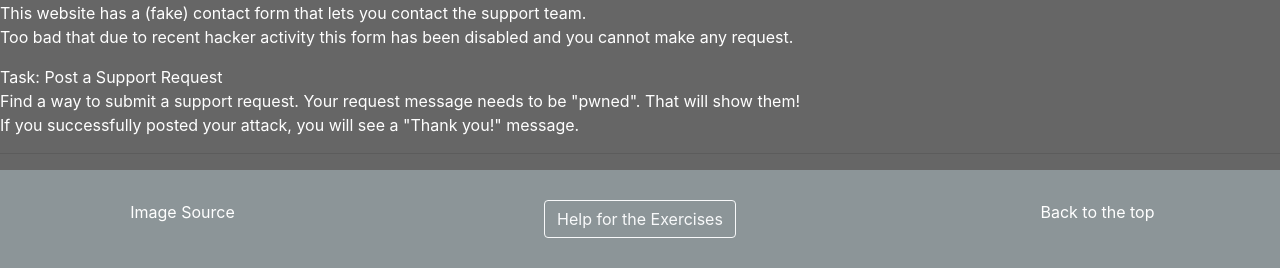
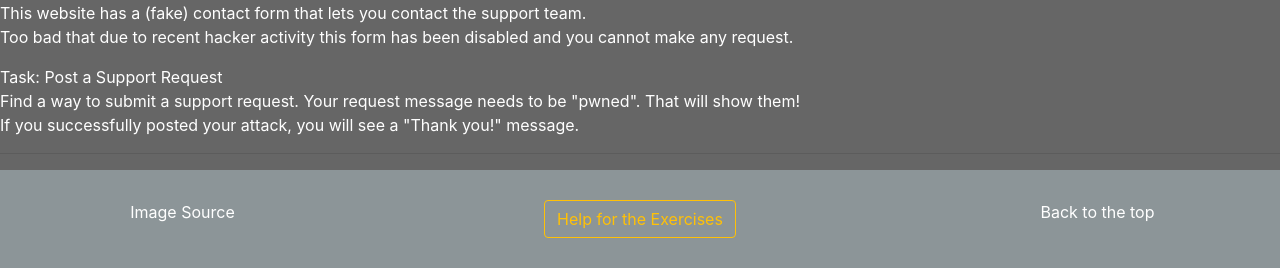
Before and after one commit to brotSchimmelt/websec, a PHP site: page /shop/Help.php in a window 1280 px wide. Shown: the part 1182-1450 px from the top of the page. Run offline with PHP 8.4, Linux system fonts and the light colour scheme.

Commit message:
change button color

```diff
--- a/shop/src/footer.php
+++ b/shop/src/footer.php
@@ -7,7 +7,7 @@
             </div>
 
             <div id="footer_middle_column">
-                <button class="btn btn-outline-light" data-toggle="modal" data-target="#help-modal">Help for the Exercises</button>
+                <button class="btn btn-outline-warning" data-toggle="modal" data-target="#help-modal">Help for the Exercises</button>
             </div>
 
             <div id="footer_right_column">
@@ -18,7 +18,7 @@
     </footer>
 
     <!-- Help Modal -->
-    <div class="modal fade text-dark" id="help-modal">
+    <div class="modal fade text-light" id="help-modal">
         <div class="modal-dialog modal-lg">
             <div class="modal-content">
                 <div class="modal-header">
```
